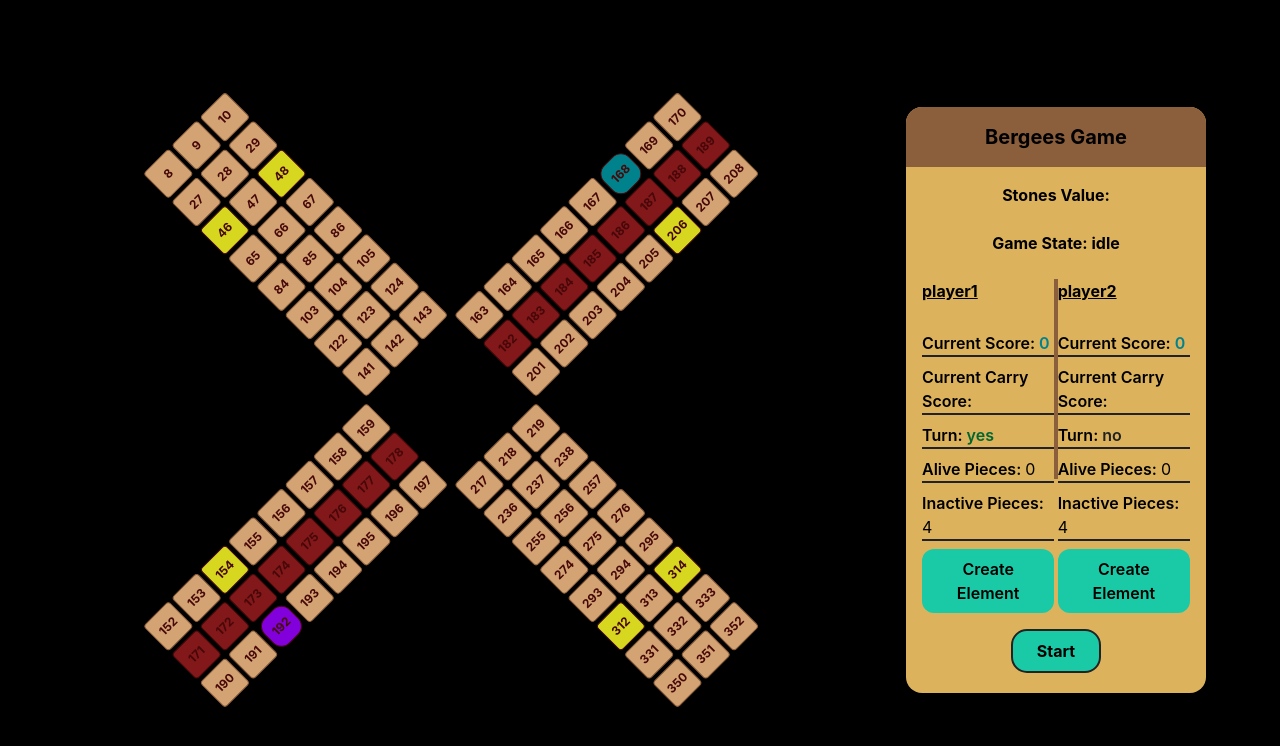
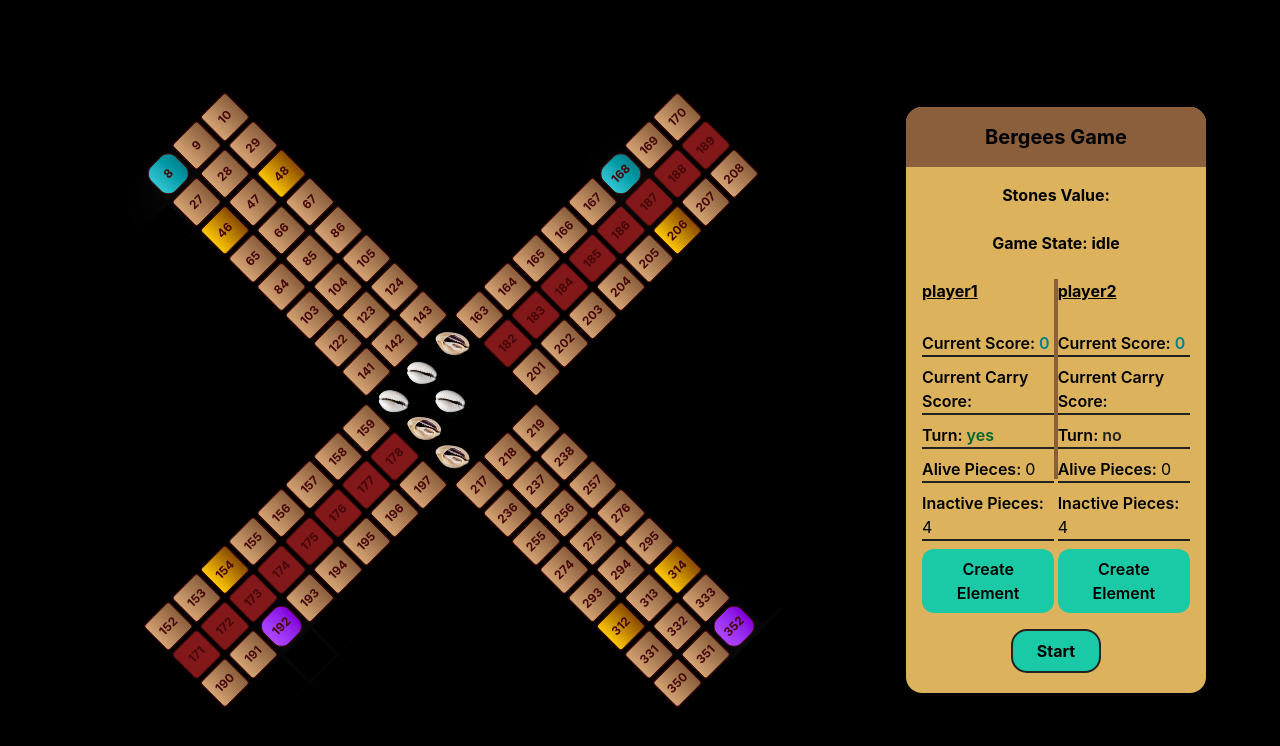
Before and after one commit to Batoul-Kazak/Bergees-Game, a React (Vite) app: page / in a window 1280 px wide. Shown: the top 746 px of the page. Built offline with nearby package versions, Linux system fonts and the light colour scheme.

Commit message:
cowries initialized randomly

```diff
--- a/src/components/Bargees/GameBoard/BargeesMainBoard.tsx
+++ b/src/components/Bargees/GameBoard/BargeesMainBoard.tsx
@@ -1,17 +1,19 @@
 // import BargeesMiniBoard from './BargeesMiniBoard'
 import Kitchen from './Kitchen'
-import { useState } from "react"
-import { HOME_CELLS } from "./../../../constants/boardHomes"
-import { PLAYER_1_HOME_1 } from './../../../constants/boardHomes'
-import { PLAYER_2_HOME_1 } from './../../../constants/boardHomes'
+import { useState, useEffect } from "react"
+
 import { PLAYER_1_PATH } from '../../../constants/boardPaths'
 import { PLAYER_2_PATH } from '../../../constants/boardPaths'
-import { PLAYER_1_WIN_CELLS } from '../../../constants/boardWinCells'
-import { PLAYER_2_WIN_CELLS } from '../../../constants/boardWinCells'
+import { PLAYER_1_REST_CELLS, WIN_CELLS } from '../../../constants/boardWinCells'
+import { PLAYER_2_REST_CELLS } from '../../../constants/boardWinCells'
+import { SAFE_CELLS, PLAYER_1_HOME_2, PLAYER_1_HOME_1, PLAYER_2_HOME_1, PLAYER_2_HOME_2 } from '../../../constants/boardHomes'
+import Stone from './Stone'
 
 export default function BargeesMainBoard() {
     const GRID_SIZE = 19;
     const [gridBlocks] = useState<number | null[]>(Array(GRID_SIZE * GRID_SIZE).fill(null));
+    const [cowriesGrid, setCowriesGrid] = useState([]);
+    // const [idx, setIdx] = useState(0);
 
     function ShouldHideCell(index) {
         const row = Math.floor(index / GRID_SIZE);
@@ -21,25 +23,57 @@ export default function BargeesMainBoard() {
         const group2 = row <= 7 && col >= 11;
         const group3 = row >= 11 && col <= 7;
         const group4 = row >= 11 && col >= 11;
-        const winCells = col >= 8 && col <= 10 && row >= 8 && row <= 10;
+        const isWinCell = WIN_CELLS.includes(index);
 
-        return winCells || group1 || group2 || group3 || group4;
+        return isWinCell || group1 || group2 || group3 || group4;
     }
 
-    // Download the tailwind function to merge classes
+    // note: Download the tailwind function to merge classes
     function StoneColor(index) {
         if (ShouldHideCell(index))
             return "bg-black border-black";
-        else if (PLAYER_1_HOME_1 === index)
-            return "bg-blue-700 rounded-xl";
-        else if (PLAYER_2_HOME_1 === index)
-            return "bg-purple-700 rounded-xl";
-        else if (HOME_CELLS.includes(index))
-            return "bg-yellow-700 rounded-[4px]";
-        else if (PLAYER_1_WIN_CELLS.includes(index) || PLAYER_2_WIN_CELLS.includes(index))
+        else if (PLAYER_1_HOME_1 === index || PLAYER_1_HOME_2 === index)
+            return "bg-linear-90 from-blue-500 to-blue-700 rounded-xl shadow-2xl shadow-white";
+        else if (PLAYER_2_HOME_1 === index || PLAYER_2_HOME_2 === index)
+            return "bg-linear-90 from-purple-500 to-purple-700 rounded-xl shadow-2xl shadow-white";
+        else if (SAFE_CELLS.includes(index))
+            return "bg-linear-90 from-yellow-400 to-yellow-800 rounded-[4px]";
+        else if (PLAYER_1_REST_CELLS.includes(index) || PLAYER_2_REST_CELLS.includes(index))
             return "bg-red-900 rounded-[4px]";
-        else return "bg-wood-200  border-wood-700 rounded-[4px]"
+        else return "bg-linear-90 from-wood-200 to-wood-700 rounded-[4px]"
     }
+
+    function handleCowriesResult(frontSideStones) {
+        if (frontSideStones === 6)
+            return [6, 0];
+        else if (frontSideStones === 0)
+            return [12, 0];
+        else if (frontSideStones === 5)
+            return [10, 1];
+        else if (frontSideStones === 1)
+            return [24, 1];
+        else if (frontSideStones === 2)
+            return [4, 0];
+        else if (frontSideStones === 3)
+            return [3, 0];
+        else if (frontSideStones === 4)
+            return [2, 0];
+    }
+
+    useEffect(() => {
+        const frontSideCowries = Math.floor(Math.random() * 7);
+        const backSideCowries = 6 - frontSideCowries;
+
+        const cowries = [
+            ...Array(frontSideCowries).fill("front"),
+            ...Array(backSideCowries).fill("back"),
+            null, null, null
+        ];
+
+        const shuffled = cowries.sort(() => Math.floor(Math.random() - 0.5));
+        setCowriesGrid(shuffled);
+    }, [])
+
 
     return (
         <div
@@ -52,16 +86,20 @@ export default function BargeesMainBoard() {
                 // gap: "1px"
             }}>
             {gridBlocks.map((_, index) => {
+                const isHidden = ShouldHideCell(index);
+                const winCellIndex = WIN_CELLS.indexOf(index);
+                const stoneType = winCellIndex !== -1 ? cowriesGrid[winCellIndex] : null;
                 return (
                     <div key={index} className={`border-[0.5px] inset-0
                         flex justify-center items-center ${StoneColor(index)} font-bold text-red-950 text-[12px] w-9 h-9`}
                     >
-                        {(!ShouldHideCell(index)) && index}
+                        {!isHidden && !WIN_CELLS.includes(index) && index}
                         {/* <div className="relative z-10 flex flex-wrap justify-center items-center gap-1 w-full h-full p-1">
                             {isHome && Array.from({ length: inactivePieces }, (_, i) => (
                                 <Player id={i} key={i} player={home} />
                             ))}
                         </div> */}
+                        {stoneType && <Stone type={stoneType} />}
                     </div>
                 )
             })}
--- a/src/components/Bargees/GameBoard/Kitchen.tsx
+++ b/src/components/Bargees/GameBoard/Kitchen.tsx
@@ -51,7 +51,7 @@ export default function Kitchen() {
 
         const shuffled = stones.sort(() => Math.random() - 0.5);
         setGridContent(shuffled);
-    }, [])
+    }, []);
 
     return (
         <div className="w-60 h-30 bg-black-500 flex overflow-hidden justify-center items-center"
--- a/src/constants/boardHomes.ts
+++ b/src/constants/boardHomes.ts
@@ -1,4 +1,4 @@
-export const HOME_CELLS = [46, 48, 154, 192, 168, 206, 312, 314];
+export const SAFE_CELLS = [46, 48, 154, 192, 168, 206, 312, 314];
 export const PLAYER_1_HOME_1 = 168;
 export const PLAYER_2_HOME_1 = 192;
 
--- a/src/constants/boardWinCells.ts
+++ b/src/constants/boardWinCells.ts
@@ -1,2 +1,4 @@
-export const PLAYER_1_WIN_CELLS = [181,182,183,184,185,186,,187,188,189];
-export const PLAYER_2_WIN_CELLS = [171,172,173,174,175,176,177,178,179];
+export const PLAYER_1_REST_CELLS = [181,182,183,184,185,186,,187,188,189];
+export const PLAYER_2_REST_CELLS = [171,172,173,174,175,176,177,178,179];
+
+export const WIN_CELLS = [160,161,162,179,180,181,198, 199,200];
```
